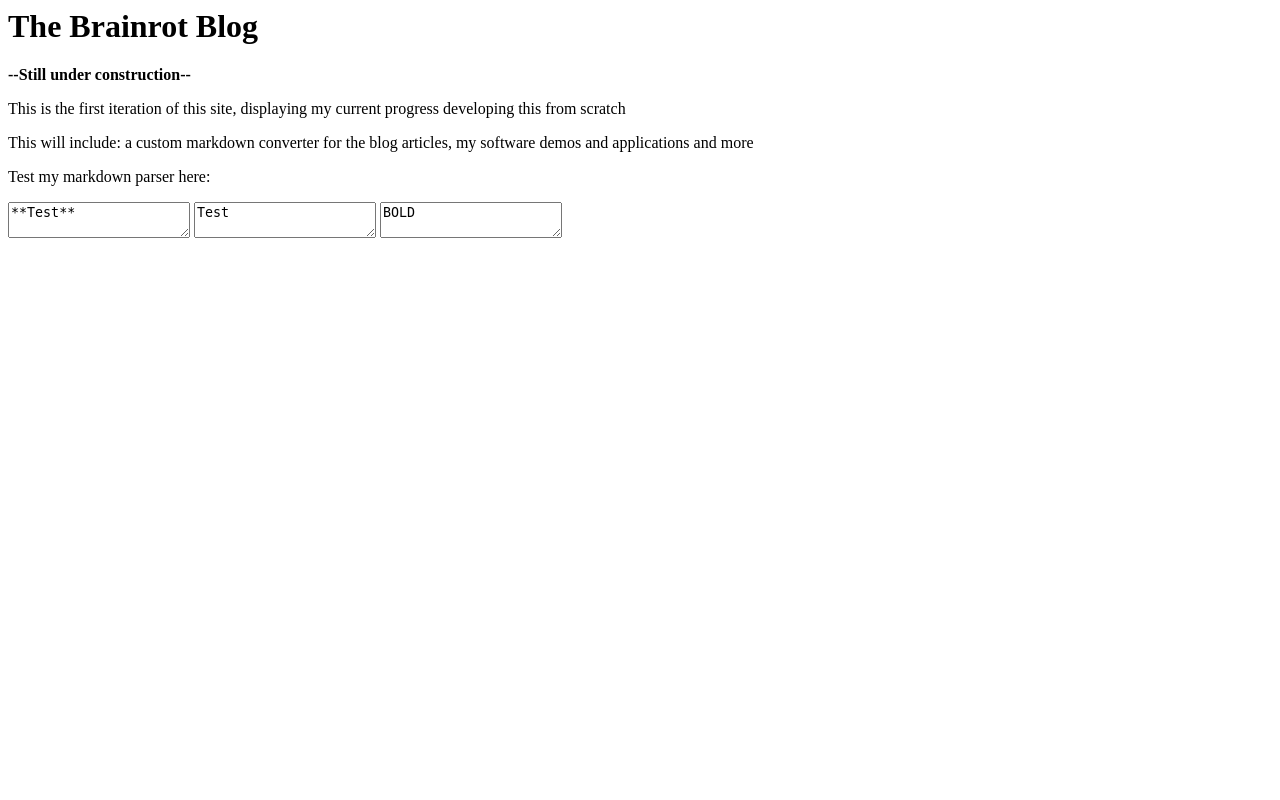
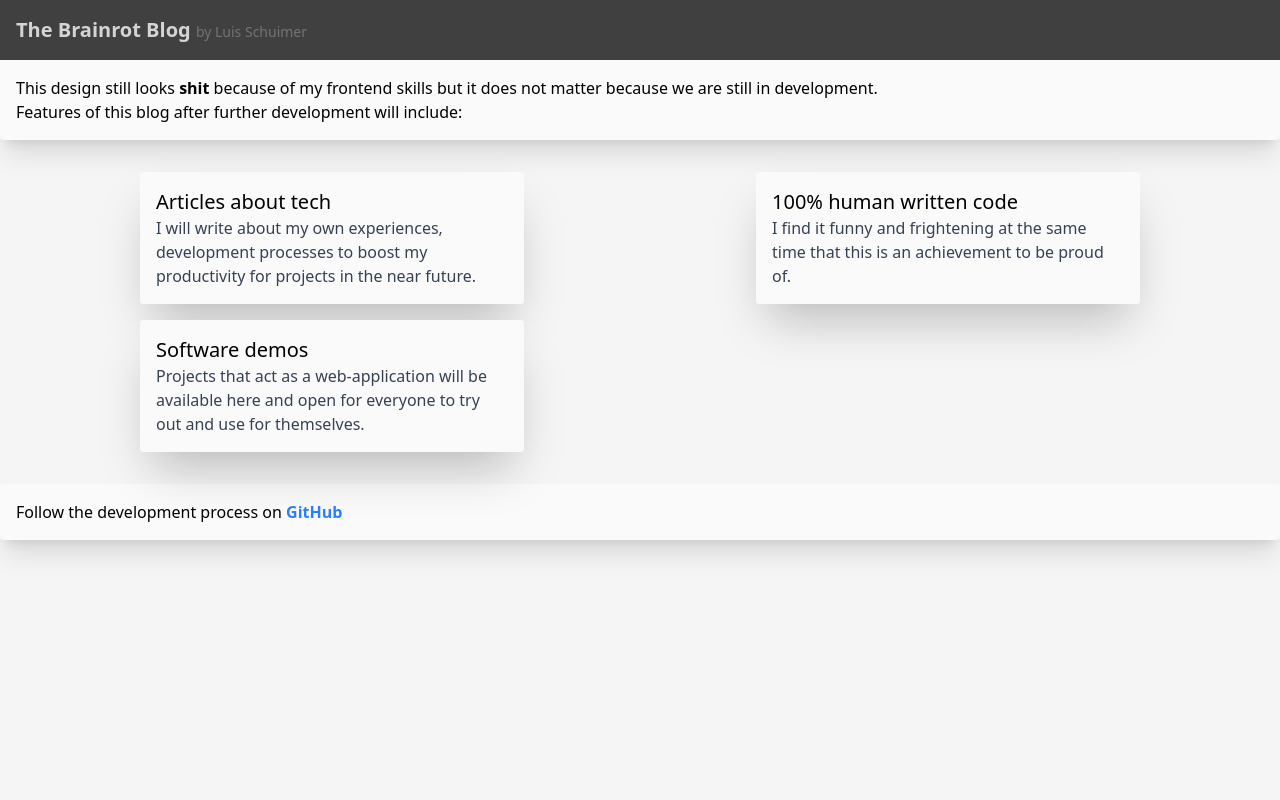
Before and after one commit to LuisSchuimer/thebrainrot.blog, a Flask app: page / in a window 1280 px wide. Run offline with Flask 3, Linux system fonts and the light colour scheme; style sheets or scripts are compiled from the project's sources; some libraries are stand-ins or nearby versions.

Commit message:
feat(frontend): tailwindcss and styling (remove parser tester)

```diff
--- a/pyproject.toml
+++ b/pyproject.toml
@@ -8,9 +8,8 @@ authors = [
 dependencies = [
     "flask>=3.1.3",
     "flask-limiter>=4.1.1",
-    "pytest>=9.1.1",
     "pytest-check>=2.9.1",
-    "flask-socketio>=5.6.1",
+    "pytailwindcss>=0.3.1",
 ]
 readme = "README.md"
 requires-python = ">= 3.8"
@@ -27,6 +26,7 @@ dev-dependencies = []
 "thebrainrot-blog" = "rye run python -m thebrainrot_blog.main"
 "parser" = "rye run python -m thebrainrot_blog.markdown_handler.parse_markdown"
 "parser-test" = "rye run python -m unittest thebrainrot_blog.tests.parser_test -v"
+"css-watch" = "rye run tailwindcss -i src/thebrainrot_blog/static/css/input.css -o src/thebrainrot_blog/static/css/output.css --watch"
 
 [tool.hatch.metadata]
 allow-direct-references = true
--- a/src/thebrainrot_blog/main.py
+++ b/src/thebrainrot_blog/main.py
@@ -2,17 +2,13 @@ from flask import (
     Flask,
     render_template
 )
-from flask_socketio import SocketIO
 from flask_limiter import Limiter
 
 from thebrainrot_blog.utils import get_remote_ip_addr
-from thebrainrot_blog.markdown_handler.parse_markdown import construct_line
-from thebrainrot_blog.markdown_handler.piece_types import styling_types, piece_types
 #from thebrainrot_blog.logger import logging
 
 
 app = Flask(__name__)
-socketio = SocketIO(app)
 
 limiter = Limiter(
     get_remote_ip_addr,
@@ -22,15 +18,6 @@ limiter = Limiter(
 @app.route("/")
 def main(): return render_template("index.html")
 
-@socketio.on("parser_submit")
-def parser_runner(data):
-    out = construct_line(line_content=str(data["content"]))
-    socketio.emit("parser_return", {
-        "content": out.content,
-        "styling_types": [(styling_type.style_type.value, styling_type.index) for styling_type in out.styling[styling_types.SPECIFIC]] + [(styling_type.style_type.value) for styling_type in out.styling[styling_types.GLOBAL]]
-    })
-
-
 
 if __name__ == "__main__":
-    socketio.run(app, host="0.0.0.0", port=8000)
+    app.run(host="0.0.0.0", port=8000)
--- /dev/null
+++ b/src/thebrainrot_blog/static/css/input.css
@@ -0,0 +1 @@
+@import "tailwindcss";
--- a/src/thebrainrot_blog/templates/index.html
+++ b/src/thebrainrot_blog/templates/index.html
@@ -1,36 +1,51 @@
-<h1>The Brainrot Blog</h1>
+<html>
+    <head>
+        <link href="{{ url_for("static", filename="css/output.css") }}" rel="stylesheet">
+        <meta name="viewport" content="width=device-width" initial-scale="1.0">
+    </head>
 
-<p><b>--Still under construction--</b></p>
+    <body class="bg-neutral-100">
+        <div class="bg-neutral-700 w-full p-4 sticky top-0">
+            <h1 class="text-xl text-heading font-extrabold text-neutral-300">
+                The Brainrot Blog <span class="text-sm font-medium text-neutral-500">by Luis Schuimer</span>
+            </h1>
+        </div>
+        <div class="w-full p-4 bg-neutral-50 rounded shadow-xl">
+            <p>This design still looks <span class="font-bold">shit</span> because of my frontend skills but it does not matter because we are still in development.</p>
+            <p class="font-medium">Features of this blog after further development will include:</p>
+        </div>
 
-<p>This is the first iteration of this site, displaying my current progress developing this from scratch</p>
-<p>This will include: a custom markdown converter for the blog articles, my software demos and applications and more</p>
+        <div class="mx-auto grid sm:grid-cols-2 gap-4 p-8 justify-items-center">
+            <div class="max-w-sm rounded overflow-hidden shadow-2xl">
+                <div class="px-4 py-4 bg-neutral-50">
+                    <div class="font-medium text-xl">Articles about tech</div>
+                    <p class="text-gray-700 text-base">
+                        I will write about my own experiences, development processes to boost my productivity for projects in the near future.
+                    </p>
+                </div>
+            </div>
 
-<p>Test my markdown parser here:</p>
-<textarea id="markdown_field" name="markdown_field">
-**Test**
-</textarea>
+            <div class="max-w-sm rounded overflow-hidden shadow-2xl">
+                <div class="px-4 py-4 bg-neutral-50">
+                    <div class="font-medium text-xl">100% human written code</div>
+                    <p class="text-gray-700 text-base">
+                        I find it funny and frightening at the same time that this is an achievement to be proud of.
+                    </p>
+                </div>
+            </div>
 
-<textarea id="output_field" name="output">
-Test
-</textarea>
-<textarea id="styling_field" name="output">
-BOLD
-</textarea>
+            <div class="max-w-sm rounded overflow-hidden shadow-2xl">
+                <div class="px-4 py-4 bg-neutral-50">
+                    <div class="font-medium text-xl">Software demos</div>
+                    <p class="text-gray-700 text-base">
+                        Projects that act as a web-application will be available here and open for everyone to try out and use for themselves.
+                    </p>
+                </div>
+            </div>
+        </div>
 
-<script src="https://cdnjs.cloudflare.com/ajax/libs/socket.io/4.0.1/socket.io.js" integrity="sha512-q/dWJ3kcmjBLU4Qc47E4A9kTB4m3wuTY7vkFJDTZKjTs8jhyGQnaUrxa0Ytd0ssMZhbNua9hE+E7Qv1j+DyZwA==" crossorigin="anonymous"></script>
-<script>
-    var socket = io();
-    const input_field = document.getElementById("markdown_field")
-    const output_field = document.getElementById("output_field")
-    const styling_field = document.getElementById("styling_field")
-
-    input_field.addEventListener("input", function(content_change) {
-        socket.emit("parser_submit", {"content": input_field.value})
-        output_field.value = input_field.value
-    })
-
-    socket.on("parser_return", (data) => {
-        output_field.value = data["content"]
-        styling_field.value = data["styling_types"]
-    });
-</script>
+        <div class="w-full p-4 bg-neutral-50 rounded shadow-xl bottom-0">
+            <p>Follow the development process on <a class="font-bold text-blue-500" href="https://github.com/LuisSchuimer/thebrainrot.blog">GitHub</a></p>
+        </div>
+    </body>
+</html>
```
Also changed, not shown: 2 other files.
